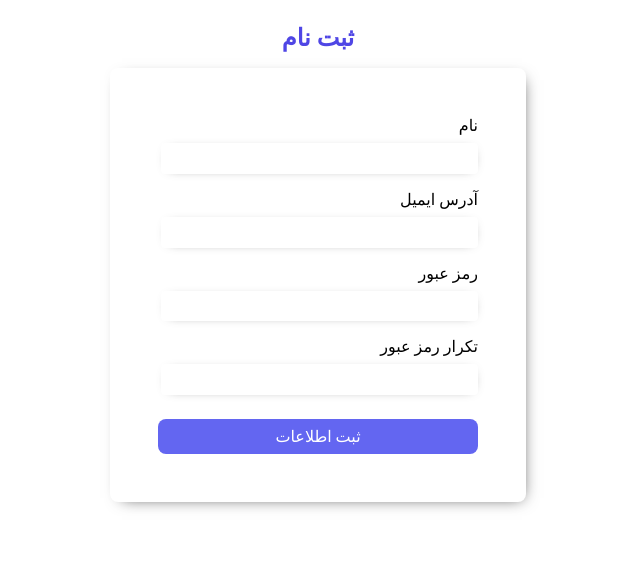
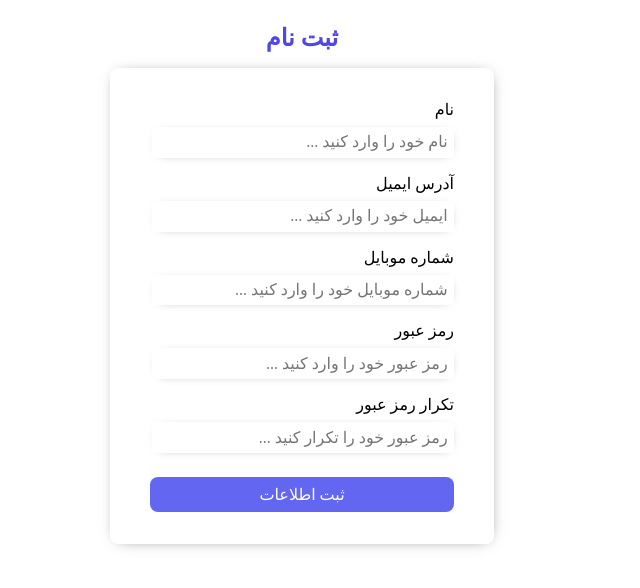
Before and after one commit to hoseinmdev/FormControl-React, a React (Create React App) app: page / in a window 1280 px wide. Shown: the top 588 px of the page, without its empty margins (529-1169 px from the left). Built offline with nearby package versions, Linux system fonts and the light colour scheme.

Commit message:
feat: add passwordConfirmation input

```diff
--- a/src/components/Form/Form.jsx
+++ b/src/components/Form/Form.jsx
@@ -1,22 +1,37 @@
 import Input from "../common/Input/Input";
 import styles from "./form.module.css";
 import * as Yup from "yup";
-import { Formik, useFormik } from "formik";
+import { useFormik } from "formik";
+import { toast, ToastContainer } from "react-toastify";
+  import "react-toastify/dist/ReactToastify.css";
 
 const Form = () => {
   const initialValues = {
     name: "",
     email: "",
     phoneNumber: "",
+    password: "",
+    passwordConfirmation: ""
   };
   const onSubmit = (values) => {
-    // console.log(values);
+    toast("اطلاعات ثبت شد")
+
   };
 
   const yup = Yup.string();
+  const phoneRegExp =
+    /(0|\+98)?([ ]|-|[()]){0,2}9[1|2|3|4]([ ]|-|[()]){0,2}(?:[0-9]([ ]|-|[()]){0,2}){8}/gi;
   const validationSchema = Yup.object({
     name: yup.required("نام اجباری است"),
     email: yup.email("ایمیل نامعتبر است").required("ایمیل اجباری است"),
+    phoneNumber: yup.min(1, "شماره نامعتبر است").max(11, "بیشتر از 11 رقم !").matches(phoneRegExp, "شماره را با 09 تکمیل کنید").required("شماره موبایل اجباری است"),
+    password: yup
+      .min(6, "کمتر از 6 کارکتر است")
+      .required("رمز عبور اجباری است"),
+    passwordConfirmation: Yup.string().oneOf(
+      [Yup.ref("password"), null],
+      "پسورد همخوانی ندارد"
+    ),
   });
   const formik = useFormik({
     initialValues,
@@ -25,10 +40,11 @@ const Form = () => {
   });
   return (
     <>
+      {/* <ToastContainer /> */}
       <form onSubmit={formik.handleSubmit} className={styles.formControl}>
         <Input
           label="نام"
-          placeHolder="نام خود را وارد کنید ..."
+          placeholder="نام خود را وارد کنید ..."
           name="name"
           onChange={formik.handleChange}
           value={formik.values.name}
@@ -36,15 +52,46 @@ const Form = () => {
         />
         <Input
           label="آدرس ایمیل"
-          placeHolder="ایمیل خود را وارد کنید ..."
+          placeholder="ایمیل خود را وارد کنید ..."
           name="email"
           onChange={formik.handleChange}
           value={formik.values.email}
           error={formik.errors.email}
+          type="email"
         />
-        <Input label="رمز عبور" name="password" />
-        <Input label="تکرار رمز عبور" name="password" />
-        <button type="submit">ثبت اطلاعات</button>
+        <Input
+          label="شماره موبایل"
+          placeholder="شماره موبایل خود را وارد کنید ..."
+          name="phoneNumber"
+          onChange={formik.handleChange}
+          value={formik.values.phoneNumber}
+          error={formik.errors.phoneNumber}
+        />
+        <Input
+          label="رمز عبور"
+          placeholder="رمز عبور خود را وارد کنید ..."
+          name="password"
+          onChange={formik.handleChange}
+          value={formik.values.password}
+          error={formik.errors.password}
+          type="password"
+        />
+        <Input
+          label="تکرار رمز عبور"
+          placeholder="رمز عبور خود را تکرار کنید ..."
+          name="passwordConfirmation"
+          onChange={formik.handleChange}
+          value={formik.values.passwordConfirmation}
+          error={formik.errors.passwordConfirmation}
+          type="password"
+        />
+        <button
+          disabled={!formik.isValid}
+          style={{ opacity: !formik.isValid && 0.5 }}
+          type="submit"
+        >
+          ثبت اطلاعات
+        </button>
       </form>
     </>
   );
--- a/src/components/Form/form.module.css
+++ b/src/components/Form/form.module.css
@@ -1,15 +1,15 @@
 .formControl * {
-  width: 100%;
+  width: 95%;
 }
 .formControl {
   width: 20rem;
-  padding: 3rem;
+  padding: 2rem;
   flex-direction: column;
   justify-content: center;
   align-items: center;
   border-radius: 8px;
   display: flex;
-  box-shadow: 4px 4px 15px -8px rgba(0,0,0,0.75);
+  box-shadow: 1px 1px 15px -8px rgba(0,0,0,0.75);
   gap: 1rem;
 }
 .formControl button {
@@ -21,4 +21,9 @@
   border-radius: 8px;
   border: none;
   cursor: pointer;
+  transition: 0.2s;
+  outline: none;
 }
+.formControl button:hover{
+  background-color: #4f46e5;
+}
```
